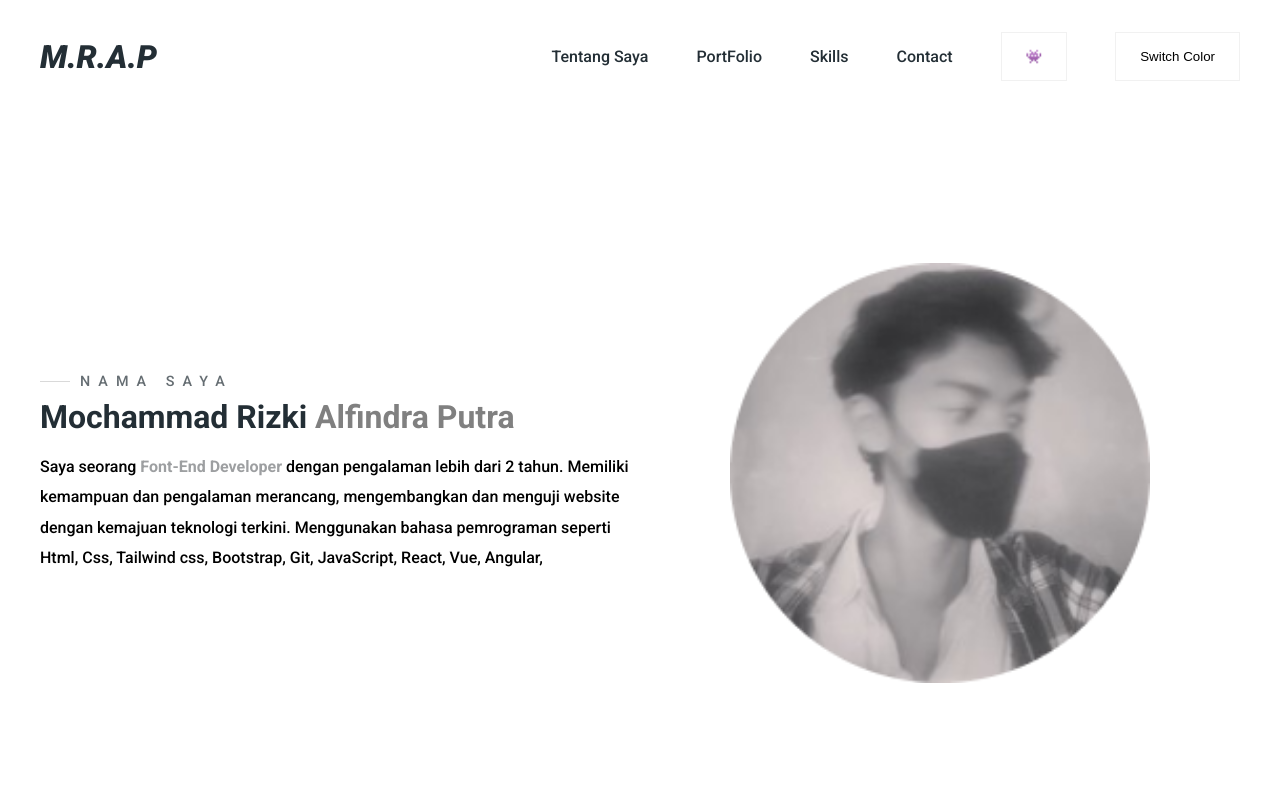
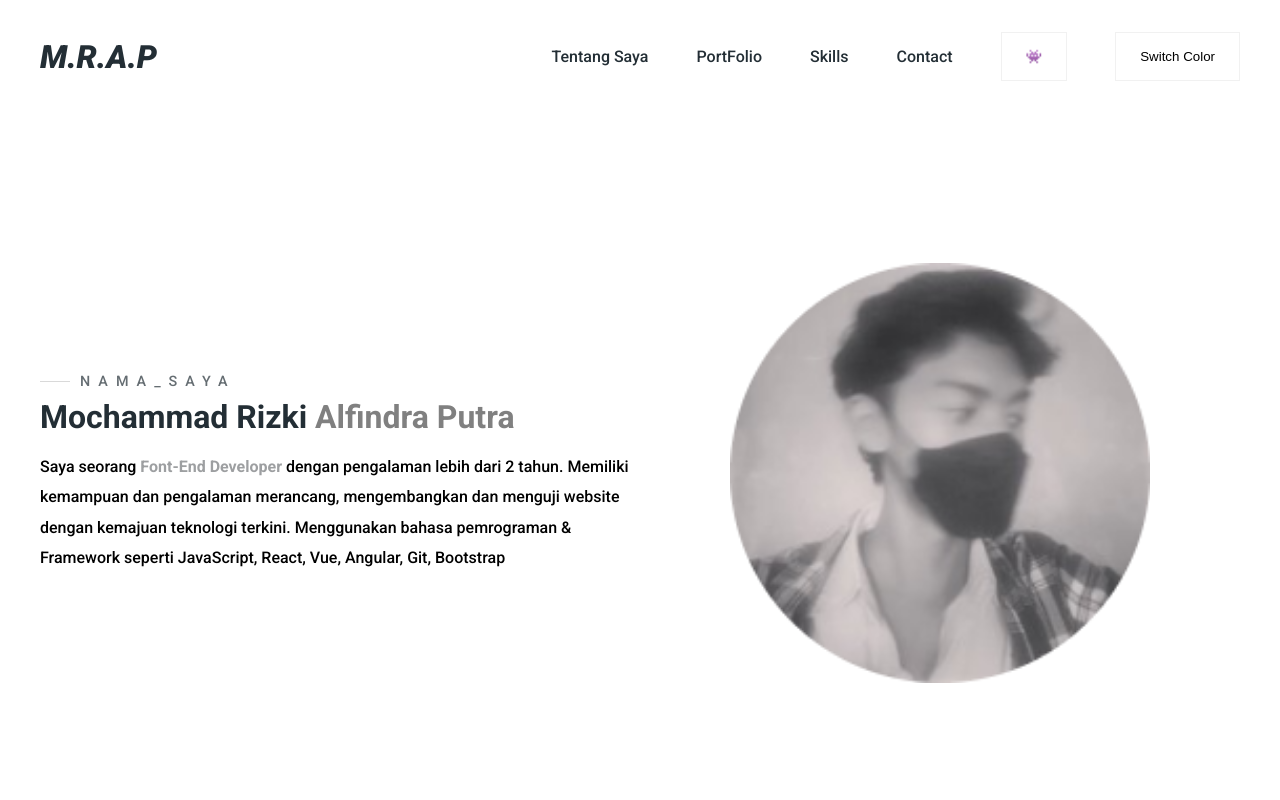
Before and after one commit to mrapxqr/personalweb, a plain HTML site: page index.html in a window 1280 px wide. Shown: the top 800 px of the page. Drawn offline with Linux system fonts and the light colour scheme.

Commit message:
Add files via upload

```diff
--- a/index.html
+++ b/index.html
@@ -87,15 +87,14 @@
                 <div id="hero">
                     <!-- hero kiri -->
                     <div class="hero-left">
-                        <h3 class="pre-title">NAMA SAYA</h3>
+                        <h3 class="pre-title">NAMA_SAYA</h3>
                         <h1 class="hero-name">Mochammad Rizki <span>Alfindra Putra</span></h1>
                         <p>
                             Saya seorang <span class="garis-slas">Font-End Developer</span> dengan pengalaman lebih dari
                             2 tahun.
                             Memiliki kemampuan dan pengalaman merancang, mengembangkan dan menguji website dengan
                             kemajuan teknologi terkini.
-                            Menggunakan bahasa pemrograman seperti Html, Css, Tailwind css, Bootstrap, Git, JavaScript,
-                            React, Vue, Angular,
+                            Menggunakan bahasa pemrograman & Framework seperti JavaScript, React, Vue, Angular, Git, Bootstrap
                         </p>
                     </div>
 
```
